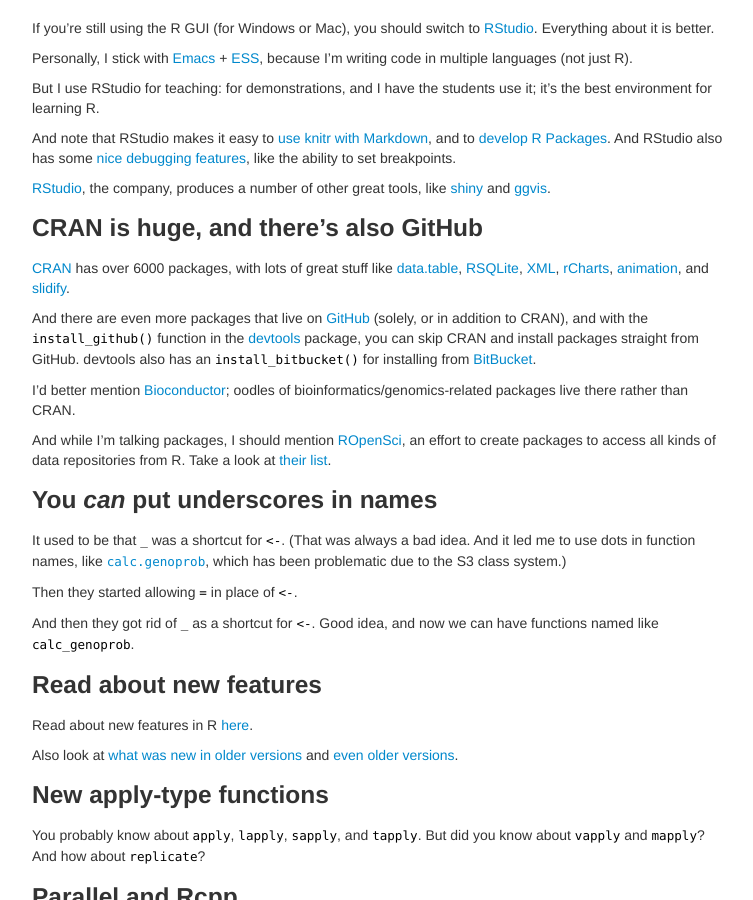
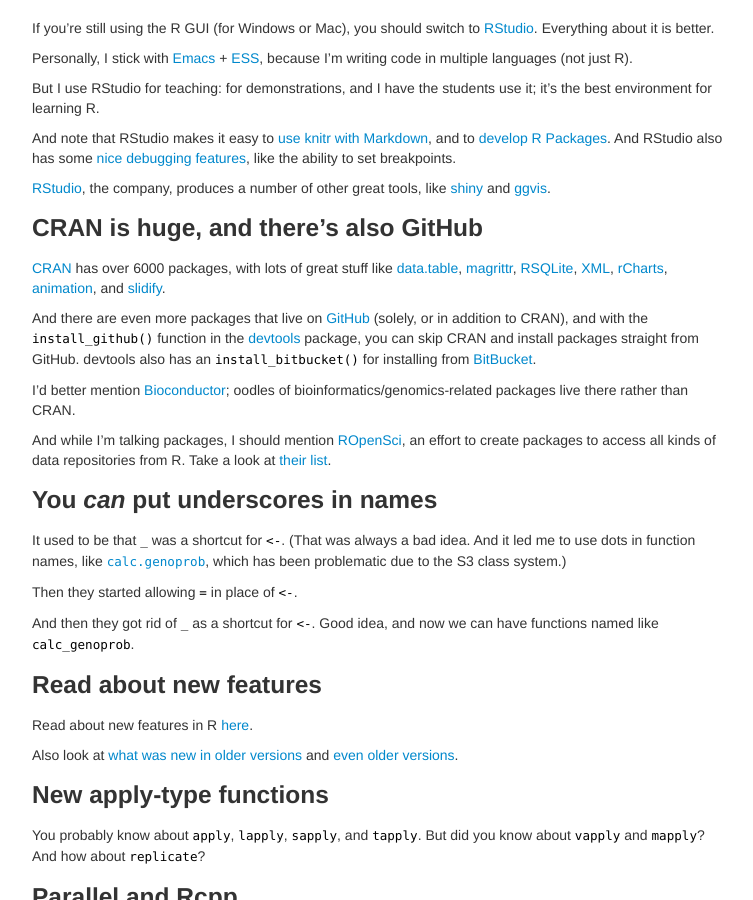
Before and after one commit to kbroman/hipsteR, a Jekyll site: the page built from index.md, in a window 1280 px wide and 900 px high, scrolled down 585 px. Shown: the whole window, without its empty margins (258-1011 px from the left). Built offline with Jekyll 4.4.1, drawn with Linux system fonts in a browser that asks for light colours.

Commit message:
Add mention of magrittr (issue #3)

```diff
--- a/index.md
+++ b/index.md
@@ -71,6 +71,7 @@ tools, like [shiny](http://www.rstudio.com/shiny/) and
 [CRAN](http://cran.r-project.org) has over 6000 packages, with lots of
 great stuff like
 [data.table](http://cran.r-project.org/web/packages/data.table),
+[magrittr](http://github.com/smbache/magrittr),
 [RSQLite](http://cran.r-project.org/web/packages/RSQLite),
 [XML](http://cran.r-project.org/web/packages/XML),
 [rCharts](http://rcharts.io/),
```
